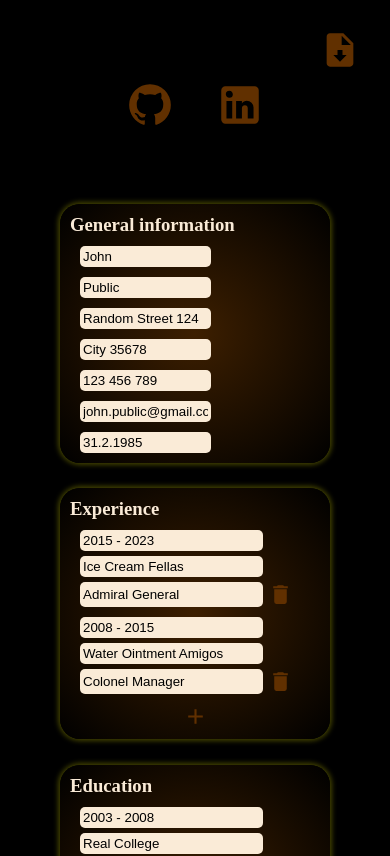
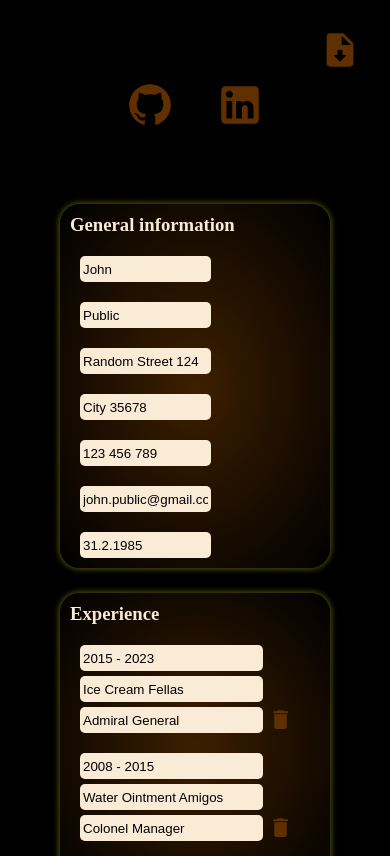
Before and after one commit to Andrij-Kolomijec/CV-Application, a React (Vite) app: page / in a window 390 px wide. Shown: the top 856 px of the page. Built offline with nearby package versions, Linux system fonts and the light colour scheme.

Commit message:
Edited input heights

```diff
--- a/src/Styles/App.css
+++ b/src/Styles/App.css
@@ -166,6 +166,14 @@ ul {
     justify-content: center;
   }
 
+  input {
+    min-height: 20px;
+  }
+
+  .inputs > form {
+    gap: 20px;
+  }
+
   .icon-github,
   .icon-linkedin {
     position: static;
```
